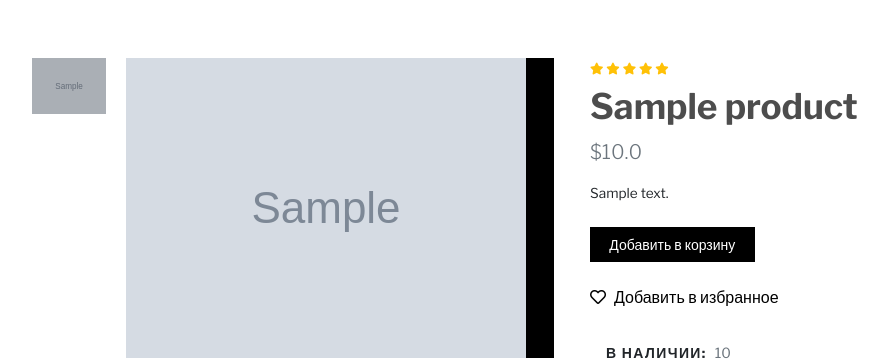
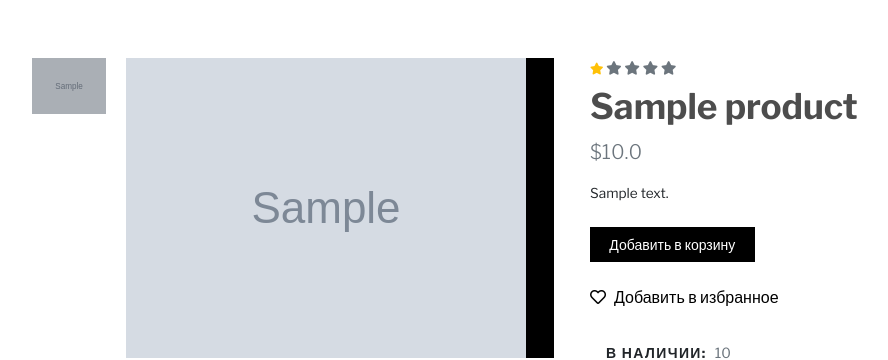
Before and after one commit to PsYcHo-DiSs/web_shop, a Django app: a page that uses shop/templates/shop/components/_product_details.html in a window 1280 px wide. Shown: the part 70-430 px from the top of the page, without its empty margins (62-950 px from the left). Run offline with Django 5.2, Linux system fonts and the light colour scheme; tables that the repository leaves empty hold one stand-in row (values such as "Sample post"); grey boxes marked "Sample" are stand-in pictures; parts of the project's set-up code (start-up, migrations or seed data) failed here and were passed over; some libraries are stand-ins or nearby versions; some web fonts are replaced.

Commit message:
feat: showing stars with the help of shop_tags function throw for loop based on rounded avg product rating

```diff
--- a/shop/templates/shop/components/_product_details.html
+++ b/shop/templates/shop/components/_product_details.html
@@ -1,10 +1,14 @@
 <div class="col-lg-6">
 	<ul class="list-inline mb-2 text-sm">
-		<li class="list-inline-item m-0"><i class="fas fa-star small text-warning"></i></li>
-		<li class="list-inline-item m-0 1"><i class="fas fa-star small text-warning"></i></li>
-		<li class="list-inline-item m-0 2"><i class="fas fa-star small text-warning"></i></li>
-		<li class="list-inline-item m-0 3"><i class="fas fa-star small text-warning"></i></li>
-		<li class="list-inline-item m-0 4"><i class="fas fa-star small text-warning"></i></li>
+        {% if avg_grade %}
+            {% for _ in avg_grade|get_positive_range %}
+		        <li class="list-inline-item m-0"><i class="fas fa-star small text-warning"></i></li>
+		    {% endfor %}
+
+            {% for _ in avg_grade|get_negative_range %}
+                <li class="list-inline-item m-0"><i class="fas fa-star text-muted"></i></li>
+            {% endfor %}
+        {% endif %}
 	</ul>
 	<h1>{{ product.title }}</h1>
 	<p class="text-muted lead">${{ product.price }}</p>
```
